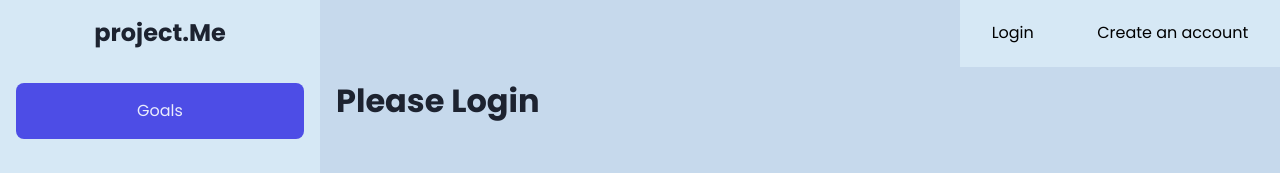
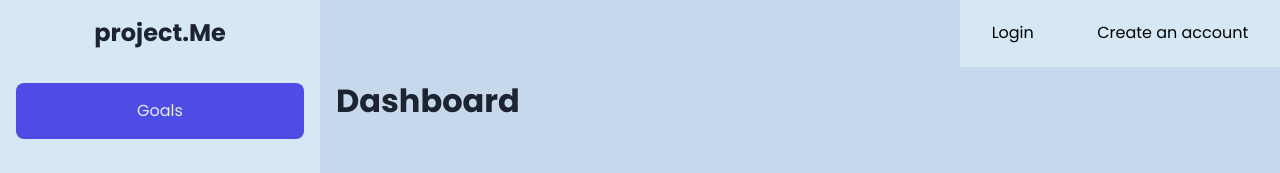
Before and after one commit to allanlalangan/project.Me, a React (Create React App) app in the folder client/: page / in a window 1280 px wide. Shown: the top 173 px of the page. Built offline with nearby package versions, Linux system fonts and the light colour scheme.

Commit message:
feat: redirect user to login page if denied access to goals

```diff
--- a/client/src/components/Goals/Goals.jsx
+++ b/client/src/components/Goals/Goals.jsx
@@ -1,5 +1,5 @@
 // IMPORT
-
+import { useNavigate } from 'react-router-dom';
 // hooks
 import { useEffect } from 'react';
 // redux
@@ -16,10 +16,15 @@ import GoalItem from './GoalItem/GoalItem';
 
 const Goals = ({ gridItem }) => {
   const dispatch = useDispatch();
+  const redirect = useNavigate();
   const { user } = useSelector((state) => state.auth);
   const { goals, isSuccess, isError, isLoading, message } = useSelector(
     (state) => state.goals
   );
+
+  useEffect(() => {
+    !user && redirect('/login');
+  }, []);
 
   useEffect(() => {
     dispatch(getGoals());
--- a/client/src/pages/home.js
+++ b/client/src/pages/home.js
@@ -1,7 +1,7 @@
 const Home_page = () => {
   return (
     <>
-      <h1>Please Login</h1>
+      <h1>Dashboard</h1>
     </>
   );
 };
```
